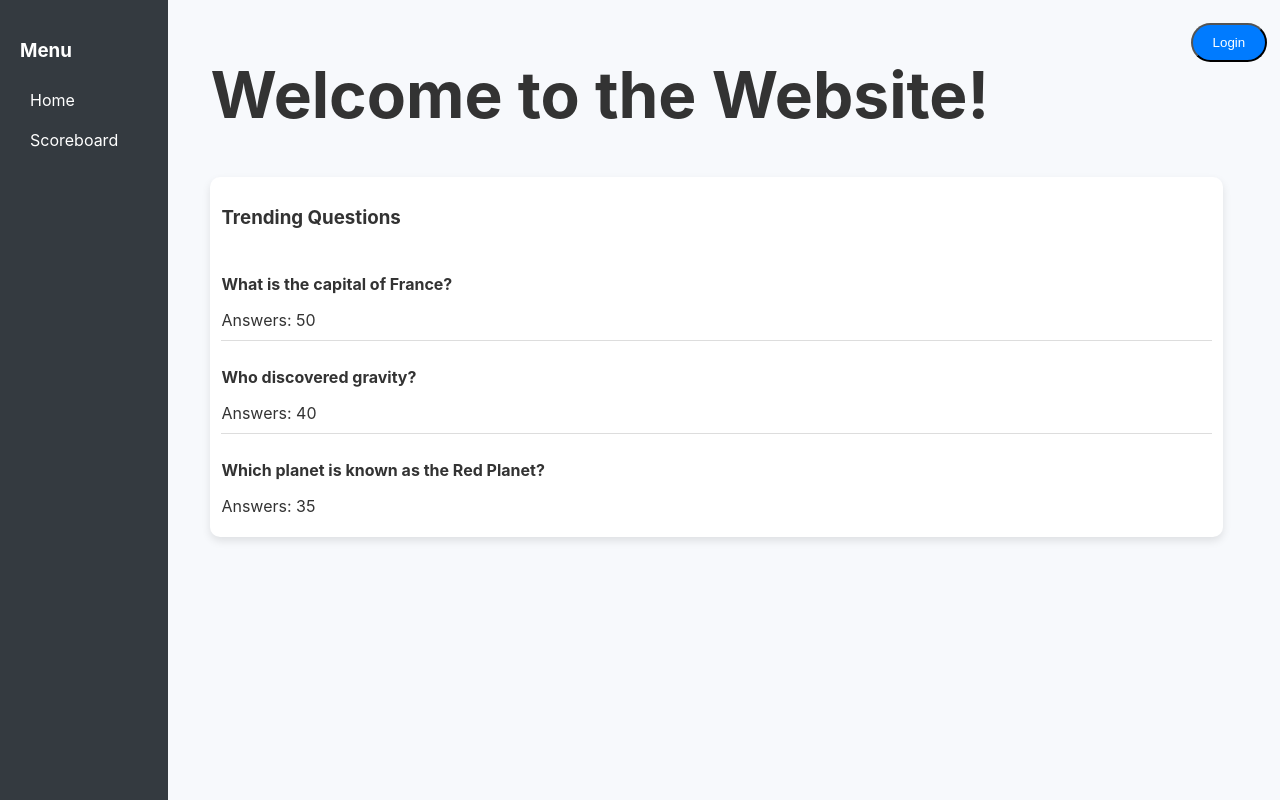
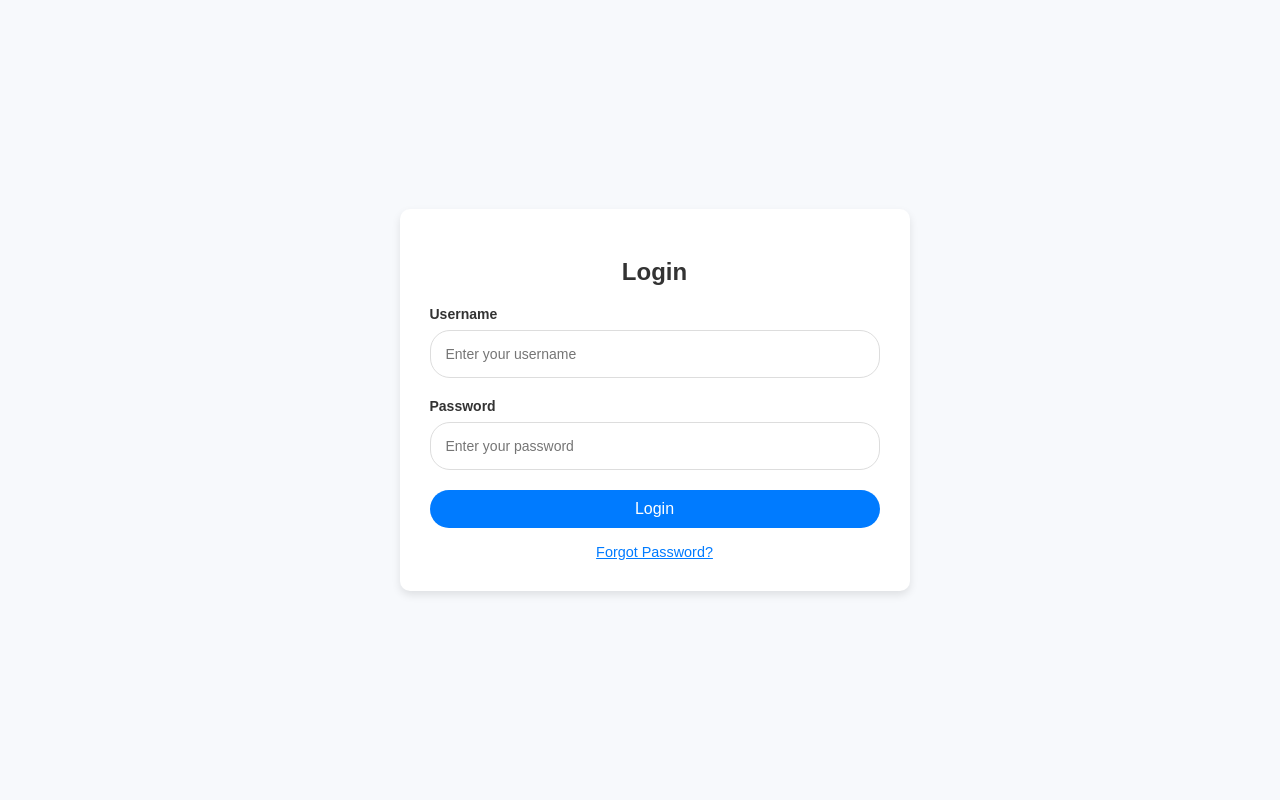
Before and after one commit to alirf2077/web_course_project_Phase2, a React (Create React App) app: page /login in a window 1280 px wide. Built offline with nearby package versions, Linux system fonts and the light colour scheme.

Commit message:
static auth page added

```diff
--- a/package.json
+++ b/package.json
@@ -6,6 +6,7 @@
     "cra-template": "1.2.0",
     "react": "^19.0.0",
     "react-dom": "^19.0.0",
+    "react-router-dom": "^7.0.2",
     "react-scripts": "5.0.1",
     "web-vitals": "^4.2.4"
   },
--- a/src/App.js
+++ b/src/App.js
@@ -1,28 +1,38 @@
-// src/App.js
 import React from 'react';
+import { BrowserRouter as Router, Route, Routes, Link } from 'react-router-dom';
 import Sidebar from './components/Sidebar';
 import TrendingQuestions from './components/TrendingQuestions';
-import './App.css';  // Import global styles
+import Welcome from './components/Welcome';
+import Login from './components/Login';
+import './App.css';
 import './styles/shared_styles.css';
 import './styles/home_styles.css';
-import Welcome from './components/Welcome'; // Import the Welcome component
+import './styles/login_styles.css';
 
 
 function App() {
-  const handleLoginClick = () => {
-    window.location.href = 'login.html';
-  };
+  return (
+    <Router>
+      <div className="main-content">
+        <Routes>
+          <Route
+            path="/"
+            element={
+              <>
+                <Sidebar />
 
-  return (
-    <div className="main-content">
-      <Sidebar />
-      <button id="loginBtn" className="btn btn-login" onClick={handleLoginClick}>
-        Login
-      </button>
-      <Welcome />
-
-      <TrendingQuestions />
-    </div>
+                <button id="loginBtn" className="btn btn-login">
+                  <Link to="/login" className="text-decoration-none text-white">Login</Link>
+                </button>
+                <Welcome />
+                <TrendingQuestions />
+              </>
+            }
+          />
+          <Route path="/login" element={<Login />} />
+        </Routes>
+      </div>
+    </Router>
   );
 }
 
--- /dev/null
+++ b/src/components/Login.js
@@ -0,0 +1,46 @@
+import React from 'react';
+// import '../styles/login.css'; // Import the corresponding CSS
+
+function Login() {
+  return (
+    <div className="login-page">
+      <div className="login-container">
+        <h2 className="text-center">Login</h2>
+        <form>
+          <div className="form-group">
+            <label htmlFor="username" className="form-label">Username</label>
+            <input
+              type="text"
+              className="form-control"
+              id="username"
+              placeholder="Enter your username"
+            />
+          </div>
+          <div className="form-group">
+            <label htmlFor="password" className="form-label">Password</label>
+            <input
+              type="password"
+              className="form-control"
+              id="password"
+              placeholder="Enter your password"
+            />
+          </div>
+          {/* <div className="form-group form-check">
+            <input
+              type="checkbox"
+              className="form-check-input"
+              id="rememberMe"
+            />
+            <label htmlFor="rememberMe" className="form-check-label">Remember Me</label>
+          </div> */}
+          <button type="submit" className="btn btn-custom w-100">Login</button>
+          <div className="text-center mt-3">
+            <a href="#" className="text-decoration-none forgot-password-link">Forgot Password?</a>
+          </div>
+        </form>
+      </div>
+    </div>
+  );
+}
+
+export default Login;
--- /dev/null
+++ b/src/styles/login_styles.css
@@ -0,0 +1,107 @@
+/* General Page Styles */
+body {
+  background-color: #f7f9fc;
+  height: 100vh;
+  margin: 0;
+  display: flex;
+  justify-content: center;
+  align-items: center;
+  font-family: Arial, sans-serif;
+}
+
+/* Login Container Styles */
+.login-container {
+  background-color: #ffffff;
+  border-radius: 10px;
+  box-shadow: 0 4px 8px rgba(0, 0, 0, 0.1);
+  padding: 30px;
+  max-width: 1000px;
+  margin-right: 140px;
+  width: 450px;
+}
+
+.login-container h2 {
+  margin-bottom: 20px;
+  font-weight: bold;
+  color: #333333;
+  text-align: center;
+}
+
+/* Form Styles */
+.form-group {
+  margin-bottom: 20px;
+  display: flex;
+  flex-direction: column;
+}
+
+.form-label {
+  font-size: 14px;
+  font-weight: bold;
+  margin-bottom: 8px; /* Space between label and input */
+}
+
+.form-control {
+  border-radius: 20px;
+  padding: 15px;
+  border: 1px solid #ddd;
+  font-size: 14px;
+}
+
+.form-control:focus {
+  outline: none;
+  border-color: #007bff;
+  box-shadow: 0 0 5px rgba(0, 123, 255, 0.5);
+}
+
+/* Checkbox Styles */
+.form-check {
+  display: flex;
+  align-items: center;
+  gap: 10px; /* Space between checkbox and label */
+}
+
+.form-check-label {
+  font-size: 0.9rem;
+  color: #555;
+}
+
+/* Button Styles */
+.btn-custom {
+  background-color: #007bff;
+  border: none;
+  border-radius: 20px;
+  padding: 10px 20px;
+  font-size: 16px;
+  color: white;
+  transition: background-color 0.3s ease;
+}
+
+.btn-custom:hover {
+  background-color: #0056b3;
+  cursor: pointer;
+}
+
+/* Forgot Password Link */
+.forgot-password-link {
+  font-size: 0.9rem;
+  color: #007bff;
+  transition: color 0.3s ease;
+}
+
+.forgot-password-link:hover {
+  color: #0056b3;
+  text-decoration: underline;
+}
+
+/* Utility Classes */
+.text-center {
+  text-align: center;
+}
+
+.w-100 {
+  width: 100%;
+}
+
+.mt-3 {
+  margin-top: 15px;
+}
```
Also changed, not shown: 1 other file (tests, documents, lock files or other folders).
